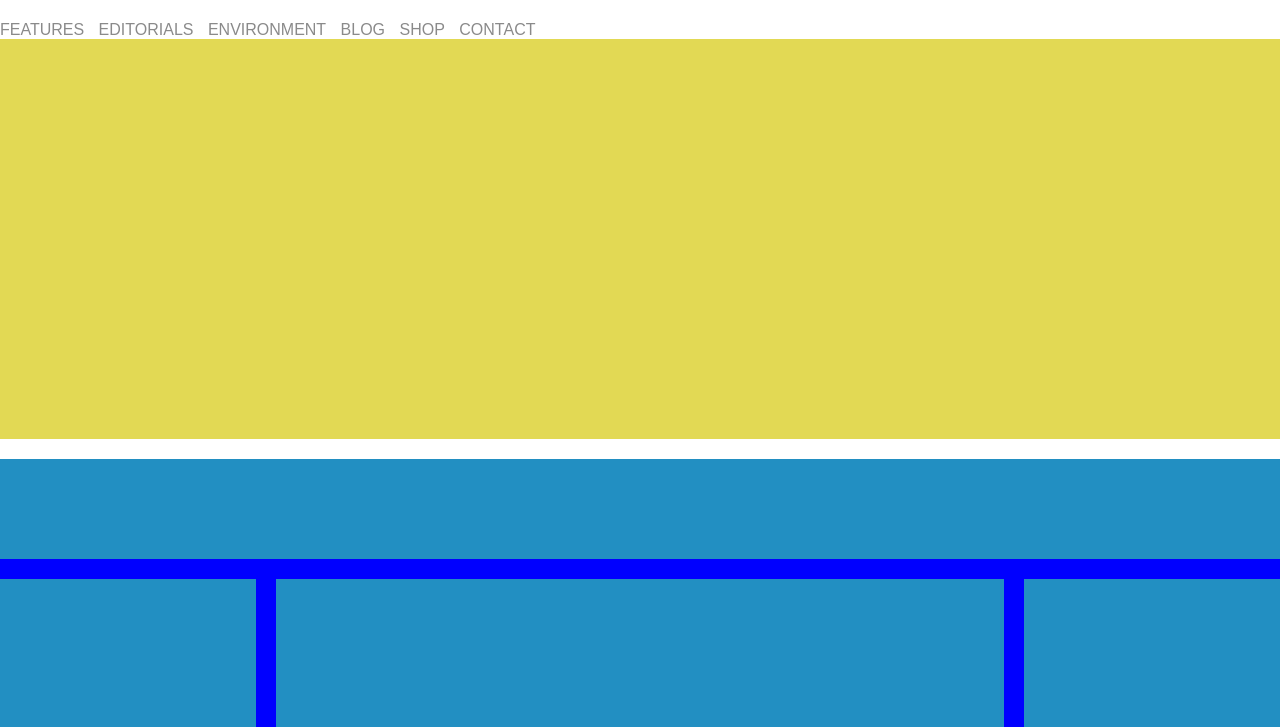
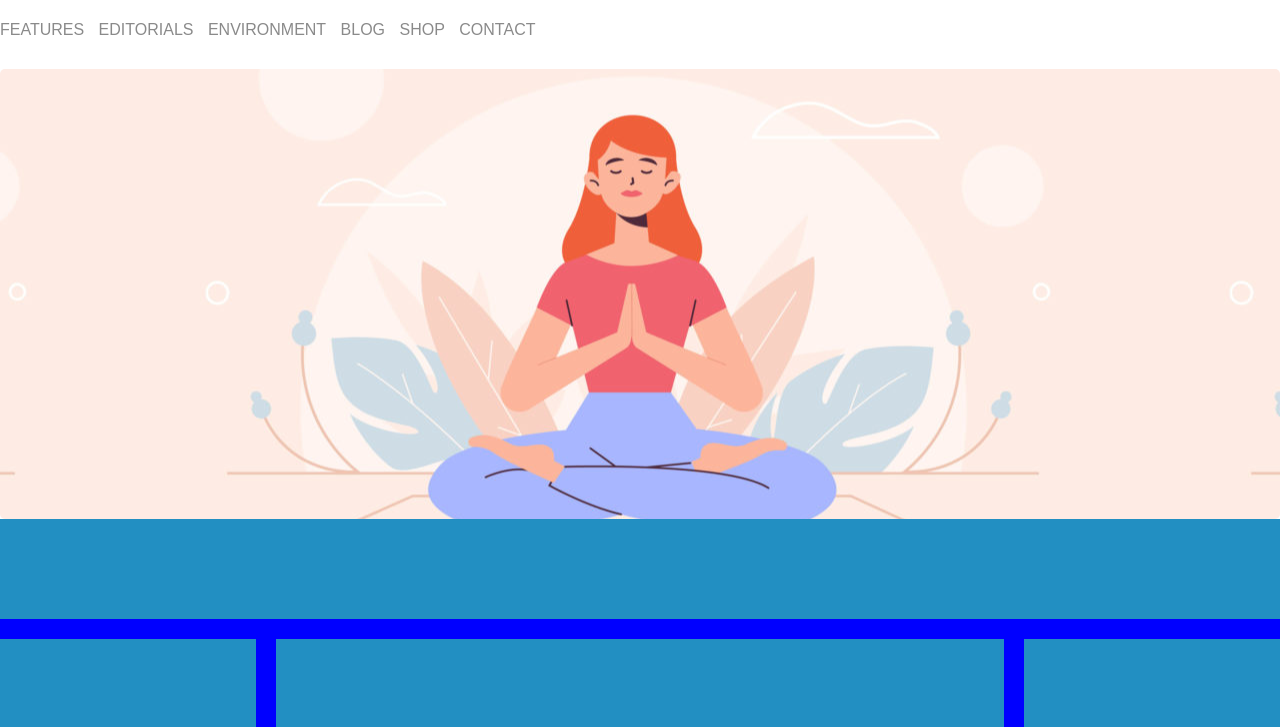
Before and after one commit to MariaAndreaGiardiello/htmlcss-wp, a plain HTML site: page index.html in a window 1280 px wide. Shown: the part 73-800 px from the top of the page. Drawn offline with Linux system fonts and the light colour scheme.

Commit message:
inizio blocco centrale

```diff
--- a/style.css
+++ b/style.css
@@ -36,14 +36,17 @@ a{
     color: #8A8A8A;
     text-decoration:none;
     padding-right: 10px;
+    margin-bottom: 30px;
 }
-
+/*FINE INTESTAZIONE*/
 
 .blocco_centrale {
-    background-color: rgb(226, 217, 84);
-    height: 400px;
-    margin-bottom: 20px;
-}
+    background-color: black;
+    background-image: url(img/banner.jpg);
+    background-position: center;
+    height: 450px;
+    border-radius: 5px;
+ }
 
 .blocco_centrale_alto {
     background-color: rgb(34, 143, 194);
```
